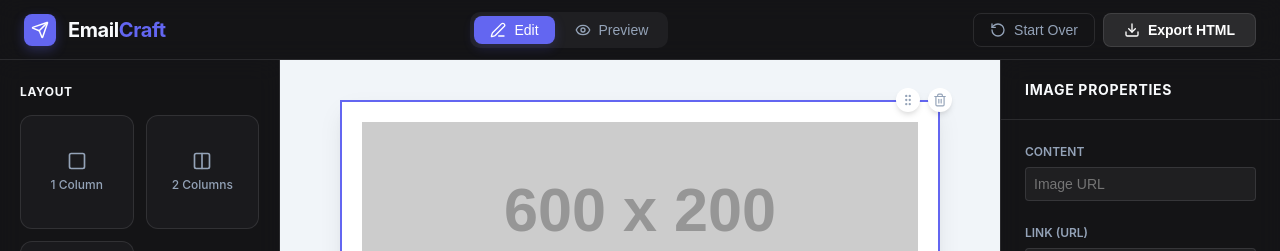
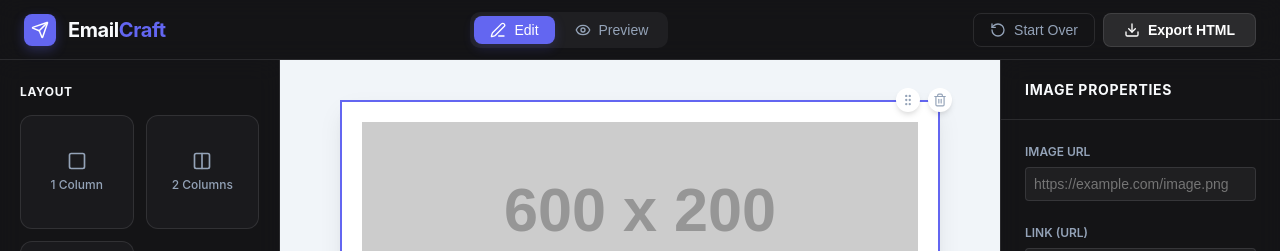
Before and after one commit to lukaszdebiec/EmailCraft, a React (Vite) app: page / in a window 1280 px wide. Both pictures are taken after a click on the button "Image". Shown: the top 251 px of the page. Built offline with nearby package versions, Linux system fonts and the light colour scheme.

Commit message:
fixing text alignment

```diff
--- a/src/components/Canvas.tsx
+++ b/src/components/Canvas.tsx
@@ -292,7 +292,7 @@ const CanvasBlock: React.FC<{
     borderRadius: block.style.borderRadius,
     width: block.style.width || '100%',
     display: (block.style.width && block.style.width !== '100%') || block.type === 'button' ? 'inline-block' : 'block',
-    textAlign: 'left',
+    textAlign: block.style.textAlign || 'left',
   };
 
   return (
--- a/src/components/EmailRenderer.tsx
+++ b/src/components/EmailRenderer.tsx
@@ -25,7 +25,7 @@ export const EmailRenderer: React.FC<EmailRendererProps> = ({ blocks }) => {
             width: block.style.width || '100%',
             backgroundColor: block.type !== 'button' ? block.style.backgroundColor : 'transparent',
             borderRadius: block.style.borderRadius,
-            textAlign: 'left',
+            textAlign: block.style.textAlign as any || 'left',
           }}>
             {renderBlock(block, t)}
           </div>
--- a/src/components/Properties.tsx
+++ b/src/components/Properties.tsx
@@ -38,29 +38,17 @@ export const Properties: React.FC<PropertiesProps> = ({
       <div className="panel-header">{selectedBlock.type} Properties</div>
       <div style={{ padding: '24px', display: 'flex', flexDirection: 'column', gap: '24px', overflowY: 'auto', maxHeight: 'calc(100vh - 60px)' }}>
 
-        {/* Content Section */}
-        {selectedBlock.type !== 'spacer' && selectedBlock.type !== 'divider' && (
+        {/* Image Source Section */}
+        {selectedBlock.type === 'image' && (
           <div className="property-group">
-            <label style={labelStyle}>Content</label>
-            {selectedBlock.type === 'text' || selectedBlock.type === 'button' ? (
-              <>
-                <textarea
-                  style={inputStyle}
-                  rows={3}
-                  value={selectedBlock.content || ''}
-                  onChange={(e) => onChange(selectedBlock.id, { content: e.target.value })}
-                />
-                <TranslationPicker onSelect={(key) => onChange(selectedBlock.id, { content: (selectedBlock.content || '') + key })} />
-              </>
-            ) : selectedBlock.type === 'image' ? (
+            <label style={labelStyle}>Image URL</label>
             <input
               style={inputStyle}
               type="text"
               value={selectedBlock.content || ''}
-                placeholder="Image URL"
+              placeholder="https://example.com/image.png"
               onChange={(e) => onChange(selectedBlock.id, { content: e.target.value })}
             />
-            ) : null}
           </div>
         )}
 
```
Lines whose indentation alone changed are shown as unchanged.
